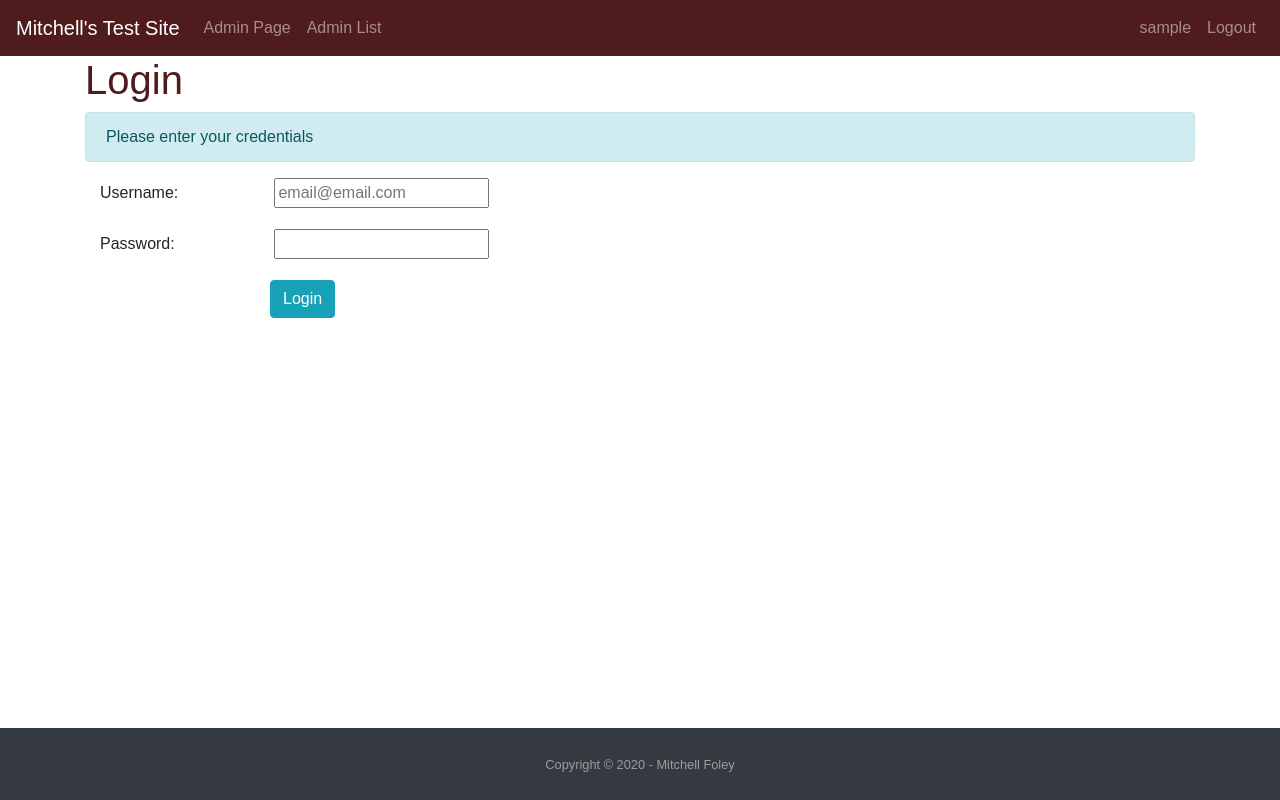
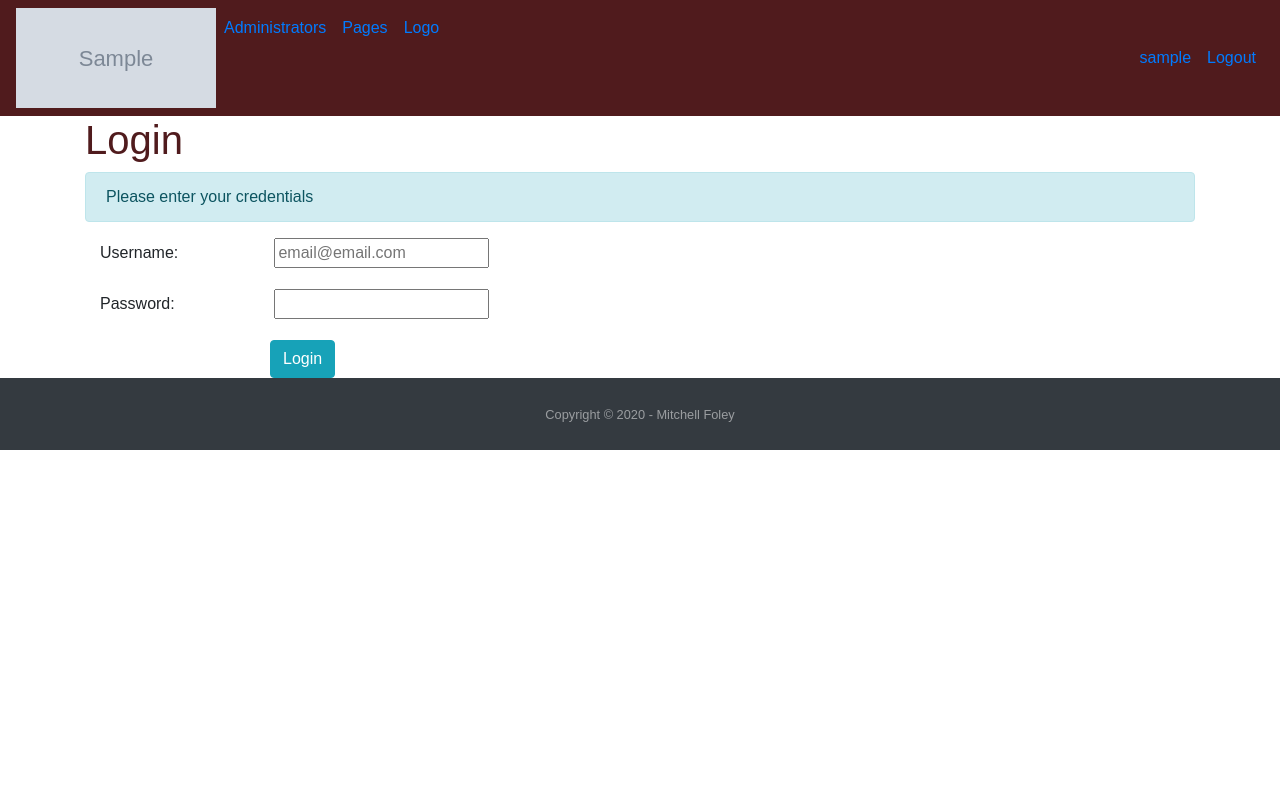
Before and after one commit to Moitch/PHP-Assignment-3Part, a PHP site: page /login.php in a window 1280 px wide. Run offline with PHP 8.4, Linux system fonts and the light colour scheme; the visitor is signed in with stand-in values (Sample User, id 1); tables that the repository leaves empty or names only in its code hold one stand-in row (values such as "Sample post"); grey boxes marked "Sample" are stand-in pictures.

Commit message:
Part 3 Update 3
Added feature to add images into header

```diff
--- a/header.php
+++ b/header.php
@@ -2,47 +2,109 @@
 <html lang="en">
 <head>
     <meta charset="UTF-8">
-    <title>Mitchell's Test Site - <?php echo $title; ?></title>
+    <title><?php echo $title; ?></title>
+
     <link rel="stylesheet" href="https://stackpath.bootstrapcdn.com/bootstrap/4.4.1/css/bootstrap.min.css" integrity="sha384-Vkoo8x4CGsO3+Hhxv8T/Q5PaXtkKtu6ug5TOeNV6gBiFeWPGFN9MuhOf23Q9Ifjh" crossorigin="anonymous">
+    <link rel="stylesheet" href="css/styles.css" />
+</head>
+<body>
+<nav class="navbar navbar-expand-md bg-custom">
 
-    <link rel="stylesheet" href="css/styles.css" />
 
-</head>
-<body class="d-flex flex-column">
-<main id="page-content">
 
-    <!-- navbar from https://www.w3schools.com/bootstrap4/bootstrap_navbar.asp -->
-    <nav class="navbar navbar-expand-md bg-custom navbar-dark">
-        <!-- Brand -->
-        <a class="navbar-brand" href="home-page.php">Mitchell's Test Site</a>
-
-        <!-- Toggler/collapsibe Button -->
     <button class="navbar-toggler" type="button" data-toggle="collapse" data-target="#collapsibleNavbar">
         <span class="navbar-toggler-icon"></span>
     </button>
 
-        <!-- Navbar links -->
     <div class="collapse navbar-collapse" id="collapsibleNavbar">
         <ul class="navbar-nav">
+            <?php
+
+            //check current user session
+            session_start();
+
+            //connect to the database
+            require_once 'db.php';
+            $sql = "SELECT imageName, MAX(imageId) FROM headerImage GROUP BY imageId DESC LIMIT 1;";
+
+            //prepare and execute
+            $cmd = $db->prepare($sql);
+            $cmd->execute();
+            $images = $cmd->fetch();
+
+            $image = $images['imageName'];
+
+            //display my photo if there is one
+
+         if(!empty($image)) {
+                echo '<div>
+                    <img src="img/headerImg/' . $image . '" alt="Header Photo" width="200px" height="100px" />
+                </div>';
+         }
+          else{
+              echo 'Assignment 2';
+          }
+
+
+
+
+
+            //sql query to select all from users
+            $query = "SELECT * FROM pages;";
+
+            //prepare and execute
+            $cmd = $db->prepare($query);
+            $cmd->execute();
+
+            //fetch all the data and store in users
+            $pages = $cmd->fetchAll();
+
+            foreach ($pages as $value) {
+                if (empty($_SESSION['userId'])) {
+
+                    echo     '<ul class="navbar-nav">
                            <li class="nav-item">
-                    <a class="nav-link" href="admin-page.php">Admin Page</a>
+                            <a class="nav-link" href="home-page.php?pageId=' . $value['pageId'] . '">' . $value['pName'] . '</a>
+                           </li></ul>';
+
+                }
+
+
+            }
+
+            //if userId is not empty show Administrators in nav bar
+            if(!empty($_SESSION['userId'])) {
+                echo '<ul class="navbar-nav">
+                           <li class="nav-item">
+                            <a class="nav-link" href="admin-list.php">Administrators</a>
                            </li>
                            <li class="nav-item">
-                    <a class="nav-link" href="admin-list.php">Admin List</a>
+                            <a class="nav-link" href="pages-list.php">Pages</a>
                            </li>
+                           <li class="nav-item">
+                            <a class="nav-link" href="header-image.php">Logo</a>
+                           </li>
+                                  </ul> ';
+            }
+            ?>
         </ul>
         <ul class="navbar-nav ml-auto">
+
             <?php
-                // access current session to check if user is authenticated
+            //check current user session
             session_start();
-                // If user is logged in then display logout button as well as the user's username. (In the nav bar)
-                if (!empty($_SESSION['userId'])) {
-                    echo '<li class="nav-item"><a class="nav-link" href="#">' . $_SESSION['username'] . '</a></li>
-                    <li class="nav-item"><a class="nav-link" href="logout.php">Logout</a></li>';
+            //if userId is not empty
+            if(!empty($_SESSION['userId'])){
+                //add users username and a logout button to nav bar
+                echo '<li class="nav-item"><a class="nav-link" href="#">' . $_SESSION['username'] . '</a>
+                <li class="nav-item">
+                <a class="nav-link" href="logout.php">Logout</a>
+            </li>';
+
             }
-                // If the user is not logged in then display register and login buttons. (In the nav bar)
-                else {
-                    echo '<li class="nav-item">
+            //if not in session add login and register to nav bar
+            else{
+                echo ' <li class="nav-item">
                 <a class="nav-link" href="register.php">Register</a>
             </li>
             <li class="nav-item">
@@ -53,3 +115,4 @@
         </ul>
     </div>
 </nav>
+</body>
--- /dev/null
+++ b/img/headerImg/desktop.ini
@@ -0,0 +1,4 @@
+[ViewState]
+Mode=
+Vid=
+FolderType=Documents
--- a/pages-list.php
+++ b/pages-list.php
@@ -4,12 +4,16 @@ require_once ('header.php');
 
 session_start();
 
+require_once 'auth.php';
 ?>
 
     <h1>Page List</h1>
 
 
 <?php
+
+
+    echo '<a href="create-page.php">Add a New Page</a>';
 
 try {
     require_once 'db.php';
--- a/save-page-edit.php
+++ b/save-page-edit.php
@@ -39,7 +39,7 @@ if ($ok) {
 
         // If it is already there then it will not add it to the database again.
         if (!empty($page)) {
-            echo "Page with the name $pName exists already <br />";
+            echo "Page with the name $page[$pName] exists already <br />";
         }
         // If it isn't already there then add it to the database.
         else {
@@ -47,7 +47,7 @@ if ($ok) {
             $sql = "UPDATE pages set pName = :pName, content = :content WHERE userId = :userId";
             $cmd = $db->prepare($sql);
             $cmd->bindParam(':pName', $pName, PDO::PARAM_STR, 50);
-            $cmd->bindParam(':content', $pName, PDO::PARAM_STR, 255);
+            $cmd->bindParam(':content', $content, PDO::PARAM_STR, 255);
             $cmd->execute();
 
             // disconnect
```
Also changed, not shown: header-image.php (added, +29 -0 lines), upload.php (added, +49 -0 lines), .htaccess (added), img/headerImg/hqdefault.jpg (added), img/headerImg/mitchell.jpg (added). Lines whose indentation alone changed are shown as unchanged.
